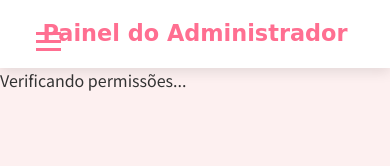
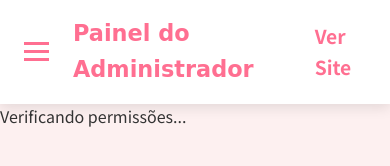
Before and after one commit to Socius-Hub/foodlinker, a plain HTML site: page admin.html in a window 390 px wide. Drawn offline with Linux system fonts and the light colour scheme; no server answers; a web font is replaced by a local one.

```diff
--- a/admin.html
+++ b/admin.html
@@ -33,18 +33,18 @@
 </head>
 <body class="admin-body">
     <header>
-        <h1>Painel do Administrador</h1>
-        <nav>
-            <a href="index.html">Ver Site</a>
-        </nav>
-    </header>
-
-    <div class="admin-main-area">
+        <div class="admin-header-content">
             <button class="menu-toggle">
                 <span class="bar"></span>
                 <span class="bar"></span>
                 <span class="bar"></span>
             </button>
+            <h1>Painel do Administrador</h1>
+        </div>
+        <nav>
+            <a href="index.html">Ver Site</a>
+        </nav>
+    </header>
 
     <main id="admin-panel" style="display: none;">
         <div class="admin-tabs">
@@ -101,7 +101,6 @@
             <div id="reviews-list-admin"></div>
         </div>
     </main>
-    </div>
 
     <div id="edit-sweet-modal" style="display: none;">
         <h3>Editar Doce</h3>
--- a/css/style.css
+++ b/css/style.css
@@ -715,6 +715,7 @@ button:hover {
     border: none;
     cursor: pointer;
     z-index: 1001;
+    padding: 8px;
 }
 
 .menu-toggle .bar {
@@ -736,14 +737,14 @@ button:hover {
     transform: translateY(-8px) rotate(-45deg);
 }
 
+.admin-header-content {
+    display: flex;
+    align-items: center;
+    gap: 1rem;
+}
+
 .admin-body .menu-toggle {
-    position: fixed;
-    top: 80px;
-    left: 20px;
-    z-index: 1002;
     display: block;
-    width: 50px;
-    height: 50px;
 }
 
 .admin-body .admin-tabs {
@@ -843,19 +844,6 @@ button:hover {
         padding: 1rem;
     }
 
-    .admin-body .menu-toggle {
-        left: 1rem;
-        top: 15px;
-    }
-
-    .admin-body header {
-        justify-content: center;
-    }
-
-    .admin-body header nav {
-        display: none;
-    }
-
     header h1 {
         font-size: 1.4rem;
     }
```
Lines whose indentation alone changed are shown as unchanged.
